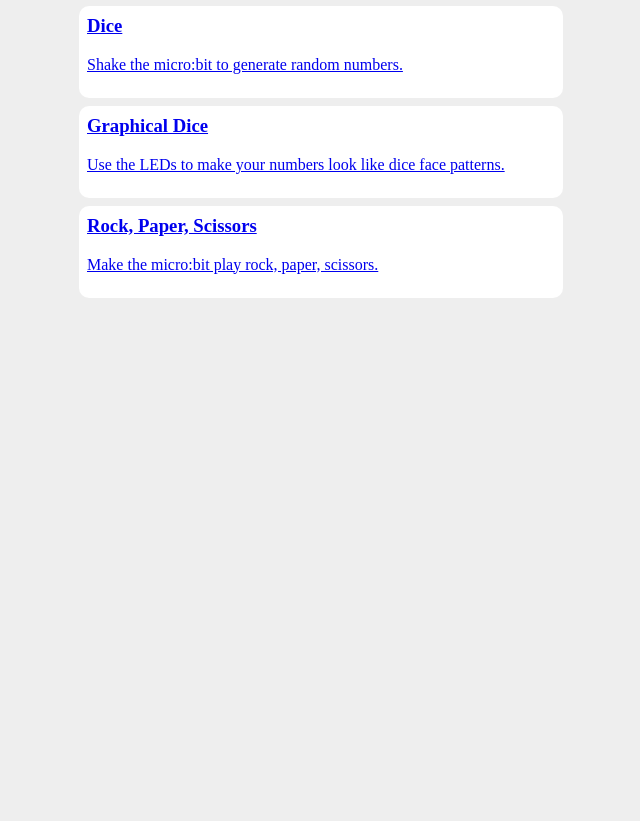
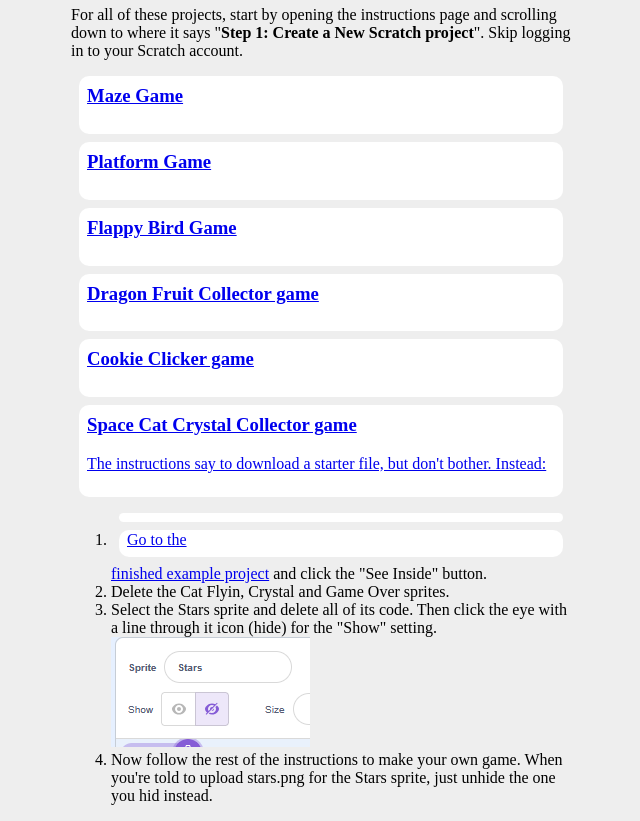
Before and after one commit to Stu33/stu33, a plain HTML site: page index.html in a window 1280 px wide. Shown: the part 60-881 px from the top of the page, without its empty margins (37-677 px from the left). Before the commit the page ends 800 px from the top, so only its background shows below. Drawn offline with Linux system fonts and the light colour scheme.

Commit message:
Today's coding club.

```diff
--- a/index.html
+++ b/index.html
@@ -23,18 +23,39 @@
     </head>
     <body>
 		<div class="links">
-			<h1>Code Club Ideas</h1>
-			<a class="linkblock" href="https://microbit.org/projects/make-it-code-it/dice/" target="_blank">
-				<h3>Dice</h3>
-				<p>Shake the micro:bit to generate random numbers.</p>
+			<h1>Code Club Links</h1>
+			<p>For all of these projects, start by opening the instructions page and scrolling down to where it says "<b>Step 1: Create a New Scratch project</b>". Skip logging in to your Scratch account.</p>
+			<a class="linkblock" href="https://www.codewizardshq.com/how-to-make-a-maze-in-scratch-in-7-steps/" target="_blank">
+				<h3>Maze Game</h3>
+				<p></p>
 			</a>
-			<a class="linkblock" href="https://microbit.org/projects/make-it-code-it/graphical-dice" target="_blank">
-				<h3>Graphical Dice</h3>
-				<p>Use the LEDs to make your numbers look like dice face patterns.</p>
+			<a class="linkblock" href="https://www.codewizardshq.com/how-to-make-a-platformer-on-scratch/" target="_blank">
+				<h3>Platform Game</h3>
+				<p></p>
 			</a>
-			<a class="linkblock" href="https://microbit.org/projects/make-it-code-it/rock-paper-scissors/" target="_blank">
-				<h3>Rock, Paper, Scissors</h3>
-				<p>Make the micro:bit play rock, paper, scissors.</p>
+			<a class="linkblock" href="https://www.codewizardshq.com/how-to-make-flappy-bird-on-scratch/" target="_blank">
+				<h3>Flappy Bird Game</h3>
+				<p></p>
+			</a>
+			<a class="linkblock" href="https://www.codewizardshq.com/how-to-make-a-clicker-game-on-scratch/" target="_blank">
+				<h3>Dragon Fruit Collector game</h3>
+				<p></p>
+			</a>
+			<a class="linkblock" href="https://www.codewizardshq.com/how-to-make-a-game-on-scratch-with-levels/" target="_blank">
+				<h3>Cookie Clicker game</h3>
+				<p></p>
+			</a>
+			<a class="linkblock" href="https://www.codewizardshq.com/scratch-tutorial-for-kids-flying-space-cat/" target="_blank">
+				<h3>Space Cat Crystal Collector game</h3>
+				<p></p>
+				<p>The instructions say to download a starter file, but don't bother. Instead:
+					<ol>
+						<li>Go to the <a href="https://scratch.mit.edu/projects/735224723/">finished example project</a> and click the "See Inside" button.</li>
+						<li>Delete the Cat Flyin, Crystal and Game Over sprites.</li>
+						<li>Select the Stars sprite and delete all of its code. Then click the eye with a line through it icon (hide)  for the "Show" setting.<img src="eye_icon.png" /></li>
+						<li>Now follow the rest of the instructions to make your own game. When you're told to upload stars.png for the Stars sprite, just unhide the one you hid instead.</li>
+					</ol>
+				</p>
 			</a>
 		</div>
 		<div class="right" />
```
Also changed, not shown: eye_icon.png (added).
